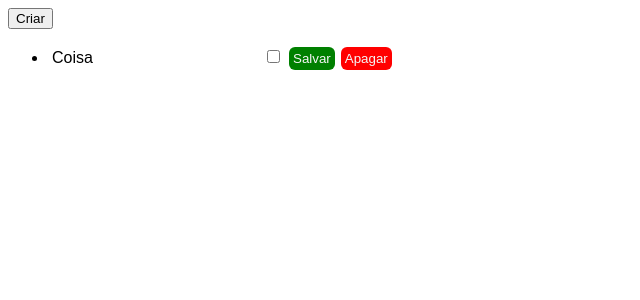
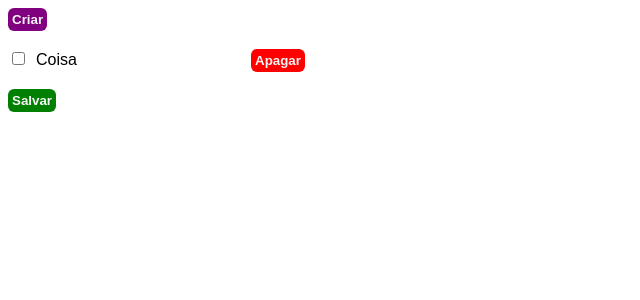
Before and after one commit to knfnsc/lead-todo, an Angular app: page / in a window 1280 px wide. Both pictures are taken after a click on the button "Criar". Shown: the top 300 px of the page, without its empty margins (0-640 px from the left). Built offline with nearby package versions, Linux system fonts and the light colour scheme.

Commit message:
Adição de mais estilo, menos redundâncias, mudanças na funcionalidade dos botões.

```diff
--- a/src/app/item/item.component.css
+++ b/src/app/item/item.component.css
@@ -1,4 +1,9 @@
+ul {
+  padding: 0;
+}
+
 input[type="text"] {
+  margin: 0 4px;
   padding: 4px;
 
   font-size: medium;
@@ -11,23 +16,24 @@ input[type="text"]:focus {
   outline: none;
 }
 
-#save,
-#delete {
+button {
   padding: 4px;
 
+  font-weight: bold;
+  color: whitesmoke;
   border: 0px;
   border-radius: 6px;
-  color: whitesmoke;
 }
 
-#save:active,
-#delete:active {
-  box-shadow: inset 0px 0px 8px #fff;
+button:active {
+  box-shadow: inset 0 0 16px #fff;
+}
+
+#create {
+  background-color: purple;
 }
 
 #save {
-  margin: 0 6px;
-
   background-color: green;
 }
 
--- a/src/app/item/item.component.html
+++ b/src/app/item/item.component.html
@@ -1,10 +1,11 @@
-<button (click)="createItem()">Criar</button>
+<button id="create" (click)="createItem()">Criar</button>
 <ul>
-  <li style="margin-bottom: 8px" *ngFor="let item of items">
+  <li *ngFor="let item of items">
+    <input type="checkbox" [(ngModel)]="item.done" />
     <input type="text" [(ngModel)]="item.title" />
-    <input type="checkbox" [(ngModel)]="item.done" />
-
-    <button id="save" (click)="onSave(item)">Salvar</button>
     <button id="delete" (click)="deleteItem(item.id)">Apagar</button>
   </li>
 </ul>
+<button id="save" (click)="onSave(items)" *ngIf="items.length !== 0">
+  Salvar
+</button>
--- a/src/app/item/item.component.ts
+++ b/src/app/item/item.component.ts
@@ -42,9 +42,8 @@ export class ItemComponent implements OnInit {
     localStorage.setItem('items', JSON.stringify(this.items));
   }
 
-  onSave(modifiedItem: Item): void {
-    const itemIndex = this.indexFromID(modifiedItem.id);
-    this.items[itemIndex] = modifiedItem;
+  onSave(modifiedItems: Item[]): void {
+    this.items = modifiedItems;
 
     localStorage.setItem('items', JSON.stringify(this.items));
   }
```
